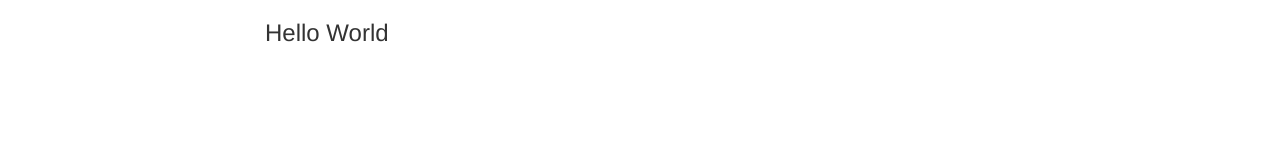
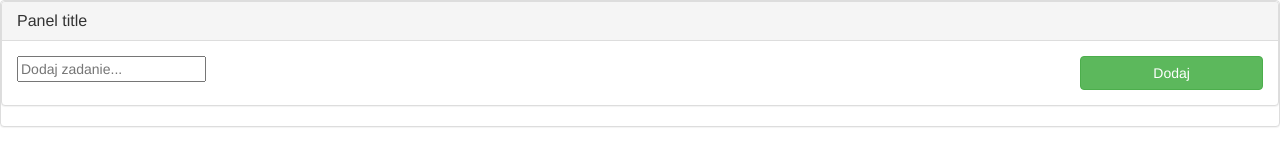
Before and after one commit to Arasz/simple-todo-list, a plain HTML site: page index.html in a window 1280 px wide. Drawn offline with nearby package versions, Linux system fonts and the light colour scheme.

Commit message:
Add panel for adding todo

```diff
--- a/index.html
+++ b/index.html
@@ -1,18 +1,37 @@
 <!DOCTYPE html>
 <html lang="en">
+
 <head>
-        <meta charset="UTF-8"/>
+    <meta charset="UTF-8" />
     <title> Simple TODO </title>
 
-        <link rel="stylesheet" href="https://maxcdn.bootstrapcdn.com/bootstrap/3.3.7/css/bootstrap.min.css"/>
+    <link rel="stylesheet" href="https://maxcdn.bootstrapcdn.com/bootstrap/3.3.7/css/bootstrap.min.css" />
+    <link rel="stylesheet" href="styles.css" />
 </head>
+
 <body>
-        <div class="container container--with-border">
+
+    <div class="panel panel-default add-todo-panel">
+
+        <div class="panel panel-default">
+            <div class="panel-heading">
+                <h3 class="panel-title">Panel title</h3>
+            </div>
+            <div class="panel-body">
                 <div class="row">
-                <div class="col-sm-12 col-md-8 col-md-offset-2">
-                    <h3> Hello World </h3>
+                    <div class="col-sm-10">
+                        <input id="todo-input" type="text" name="form-control" placeholder="Dodaj zadanie..." />
+                    </div>
+
+                    <div class="col-xs-2 col-sm-2 col-md-2 col-lg-2">
+                        <button type="button" class="btn btn-success btn-block">Dodaj</button>
                     </div>
                 </div>
             </div>
+        </div>
+    </div>
+
 </body>
+
+
 </html>
--- a/styles.css
+++ /dev/null
@@ -1,3 +0,0 @@
-.container--with-border{
-    border: 1px solid red
-}
```
Lines whose indentation alone changed are shown as unchanged.
